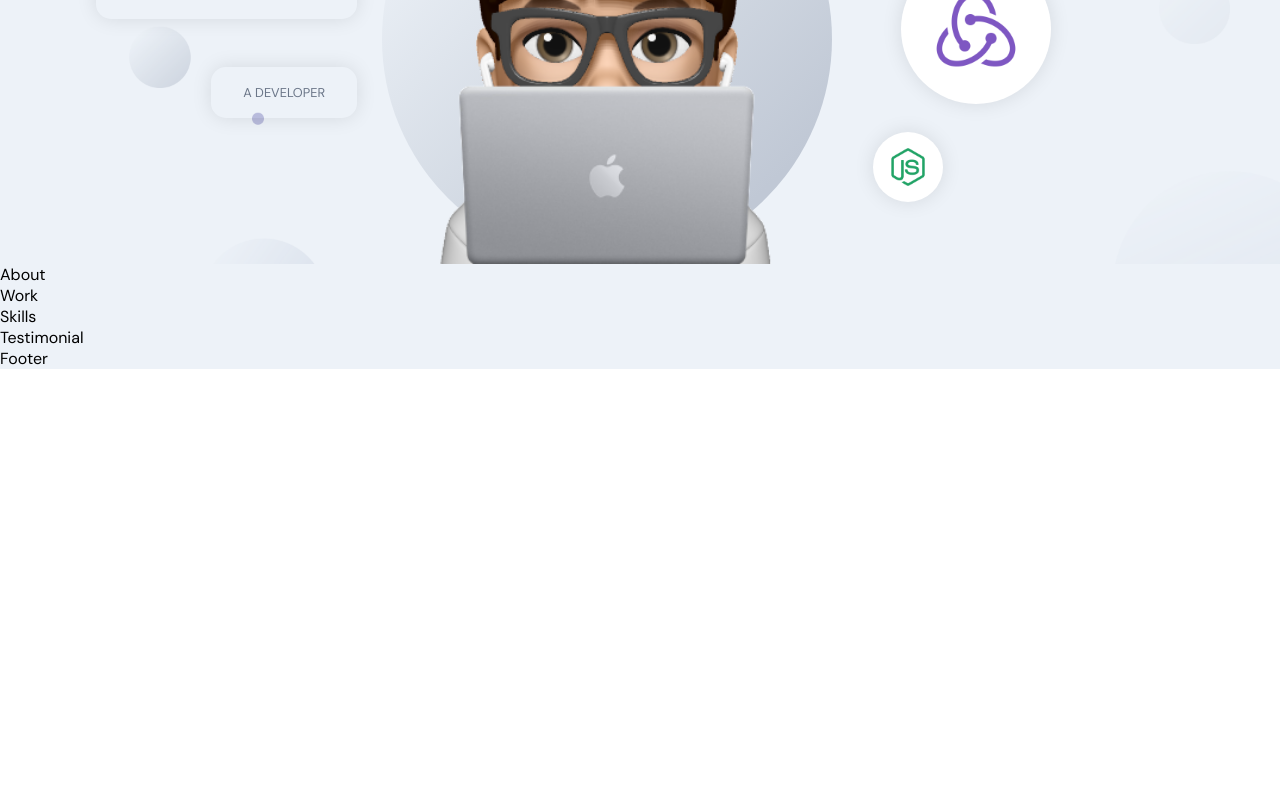
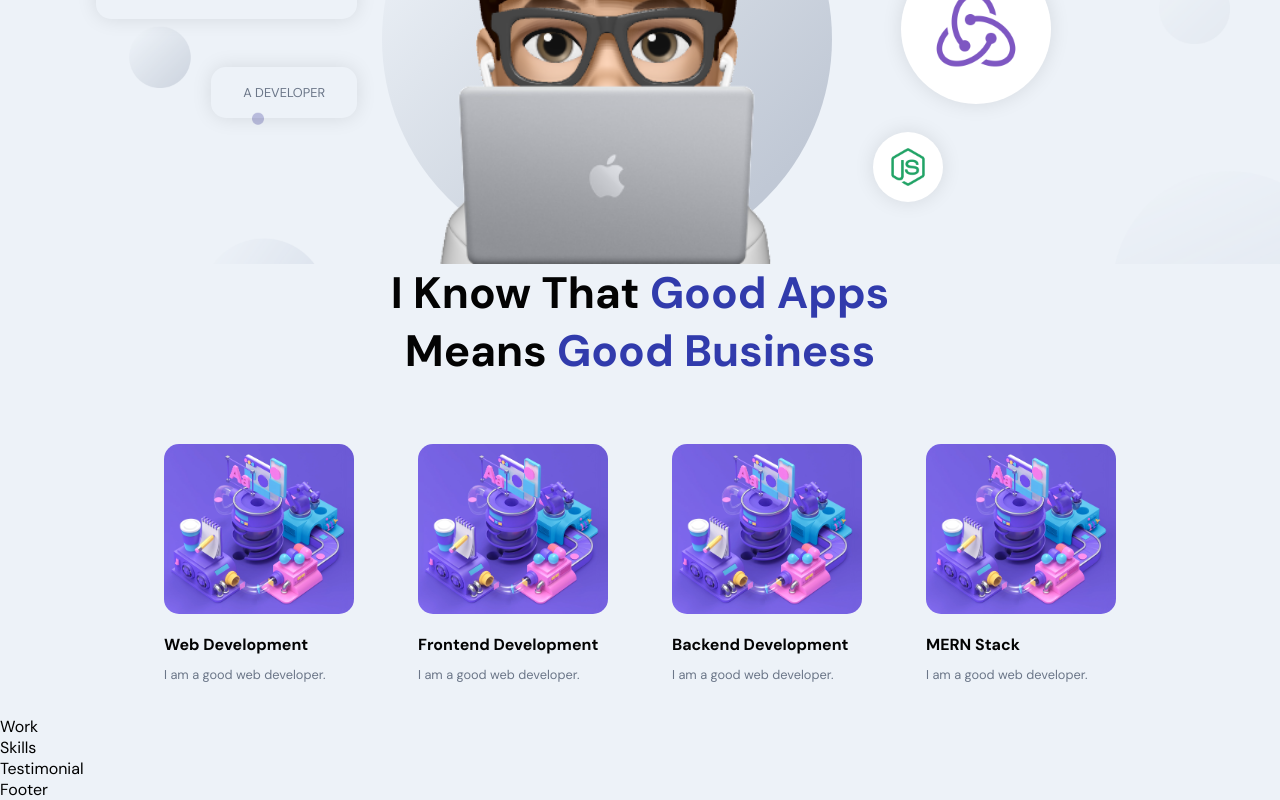
Before and after one commit to 247trend/Portfolio, a React (Create React App) app in the folder frontend/: page / in a window 1280 px wide. Shown: the part 332-1132 px from the top of the page. Before the commit the page ends 800 px from the top, so only its background shows below. Built offline with nearby package versions, Linux system fonts and the light colour scheme.

Commit message:
layout about section

```diff
--- a/frontend/src/container/About/About.jsx
+++ b/frontend/src/container/About/About.jsx
@@ -1,7 +1,41 @@
+import { motion } from 'framer-motion'
+import { useState, useEffect } from 'react'
+
 import './About.scss'
+import { images } from '../../constants'
 
+const abouts = [
+  { title: 'Web Development', description: 'I am a good web developer.', imgUrl: images.about04 },
+  { title: 'Frontend Development', description: 'I am a good web developer.', imgUrl: images.about04 },
+  { title: 'Backend Development', description: 'I am a good web developer.', imgUrl: images.about04 },
+  { title: 'MERN Stack', description: 'I am a good web developer.', imgUrl: images.about04 },
+]
 const About = () => {
-  return <div>About</div>
+  return (
+    <>
+      <h2 className='head-text'>
+        I Know That <span>Good Apps </span>
+        <br />
+        means<span> Good Business </span>
+      </h2>
+
+      <div className='app__profiles'>
+        {abouts.map((about, index) => (
+          <motion.div
+            whileInView={{ opacity: 1 }}
+            whileHover={{ scale: 1.1 }}
+            transition={{ duration: 0.5, type: 'tween' }}
+            className='app__profile-item'
+            key={about.title + index}
+          >
+            <img src={about.imgUrl} alt={about.title} />
+            <h2 className='bold-text' style={{ marginTop: '20px' }}>{about.title}</h2>
+            <p className='p-text' style={{ marginTop: '10px' }}>{about.description}</p>
+          </motion.div>
+        ))}
+      </div>
+    </>
+  )
 }
 
 export default About
--- a/frontend/src/container/About/About.scss
+++ b/frontend/src/container/About/About.scss
@@ -0,0 +1,38 @@
+.app__about {
+  flex: 1;
+  width: 100%;
+  flex-direction: column;
+}
+
+.app__profiles {
+  display: flex;
+  justify-content: center;
+  align-items: flex-start;
+  flex-wrap: wrap;
+  margin-top: 2rem;
+}
+
+.app__profile-item {
+  width: 190px;
+  display: flex;
+  justify-content: flex-start;
+  align-items: flex-start;
+  flex-direction: column;
+  margin: 2rem;
+
+  img {
+    width: 100%;
+    height: 170px;
+    border-radius: 15px;
+    object-fit: cover;
+  }
+
+  @media screen and (min-width: 2000px) {
+    width: 370px;
+    margin: 2rem 4rem;
+
+    img {
+      height: 320px;
+    }
+  }
+}
```
